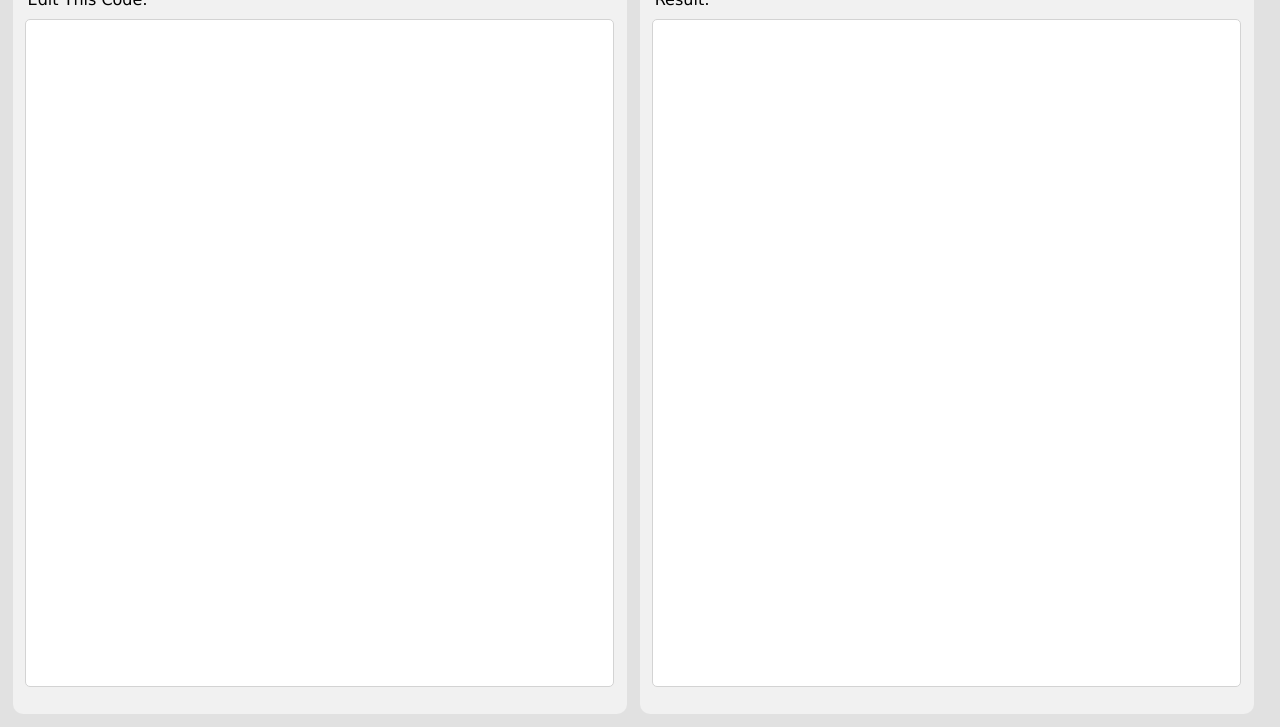
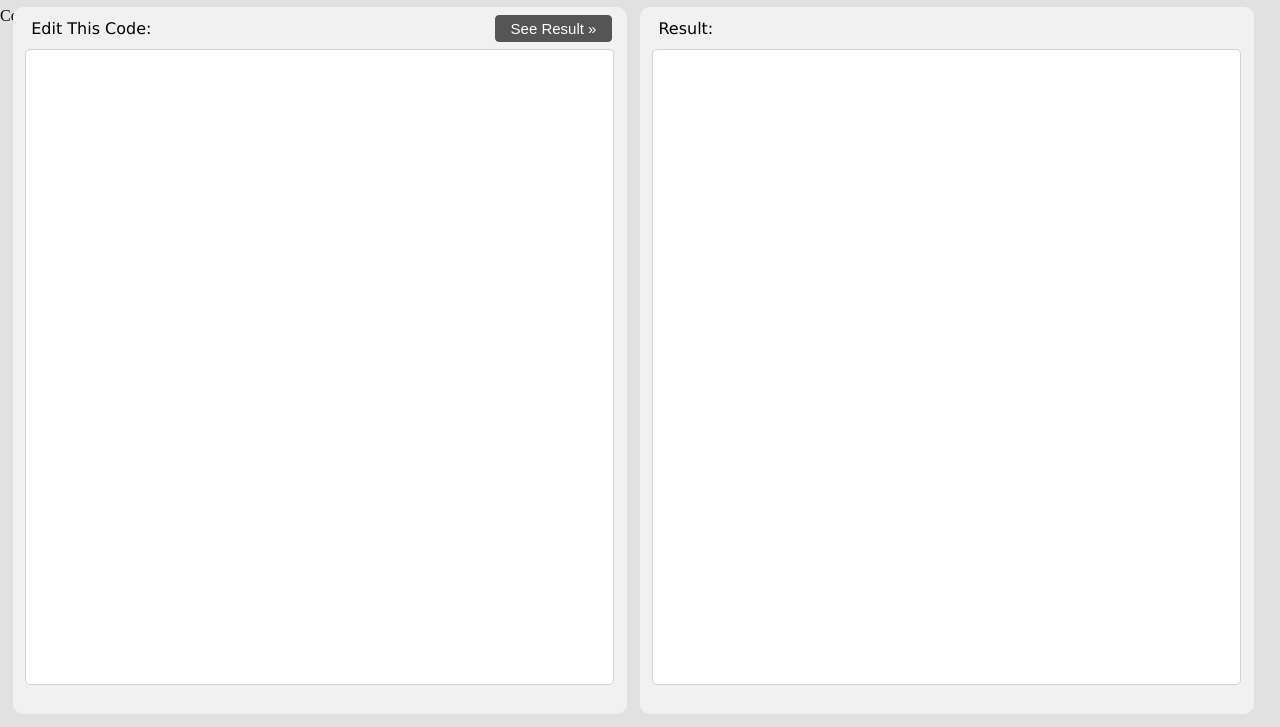
Before and after one commit to TKPARK/code-assist, a plain HTML site: page index.html in a window 1280 px wide. Shown: the part 73-800 px from the top of the page. Drawn offline with Linux system fonts and the light colour scheme.

Commit message:
Modified "index.html"

```diff
--- a/css/style.css
+++ b/css/style.css
@@ -1,18 +1,115 @@
-html,body {
+/* to-be */
+html, body {
 	color:#000000;
 	margin:0px;
 	font-size:100%;
 	background-color:#e1e1e1;
 }
 
-#ads {
-	background-color:#ffffff;
-	height: 104px;
+.container {
 	width:100%;
-	margin-top:0px;
-	min-width:903px;
+	overflow:auto;
+	position:absolute;
+	top:80px;
+	bottom:0;
+	height:auto;
+	min-height:250px;
+	min-width:500px;
 }
 
+.data-container, .result-container {
+	float:left;
+	height:100%;
+	width:49%;
+}
+
+.data, .result {
+	position:absolute;
+	top:0;bottom:0;
+	width:48%;
+	margin:1%;
+	margin-top:0;
+	background-color:#f1f1f1;
+	border-radius:10px;
+	height:auto;
+}
+
+.header-text {
+	margin-top:12px;
+	margin-left:3%;
+	font-family:verdana;
+	font-size:1em;
+}
+
+.data-wrapper {
+	position:absolute;
+	top:42px;
+	bottom:2%;
+	left:2%;
+	width:96.5%;
+	height:auto;
+}
+
+.result-wrapper {
+	position:absolute;
+	top:42px;
+	bottom:2%;
+	left:2%;
+	width:96.5%;
+	height:auto;
+	-webkit-overflow-scrolling:touch;
+}
+
+#textarea-code {
+	font-family:consolas,"courier new",monospace;
+	font-size:14px;
+	height:96.5%;
+	width:98%;
+	border:1px solid #d3d3d3;
+	border-radius:5px;
+	padding:0.5%;
+	resize: none;
+}
+
+.submit {
+    font-size:15px;
+    border-radius:4px;
+    background-color:#555555;
+    color:#ffffff;
+    border:1px solid #555555;
+    padding:4px 15px;
+    width:auto;
+	cursor:pointer;
+}
+.submit:hover {
+    background-color:#777777;
+}.submit:active {
+    background-color:#222222;
+}
+
+@media only screen and (max-device-width: 768px) {
+  .result-wrapper {
+  overflow: auto;
+  }
+  @media screen and (orientation:portrait) {
+    #textareaCode {
+      font-size:18px;
+    }
+    .data-container, .result-container {
+    height:50%;
+    float:none;
+    width:98%;
+    }
+    .data, .result {
+    position:relative;
+    width:100%;
+    margin:0;
+    height:99%;
+	}
+  }
+}
+
+/* as-is
 .menu {
 	height:30px;
 	background-color:#555555;
@@ -32,17 +129,6 @@ html,body {
 	margin-right:2%;
 	float:right;
 	vertical-align:top;
-}
-
-.container {
-	width:100%;
-	overflow:auto;
-	position:absolute;
-	top:50px;
-	bottom:0;
-	height:auto;
-	min-height:250px;
-	min-width:500px;
 }
 
 #textareaCode {
@@ -189,3 +275,4 @@ html,body {
 	}
   }
 }
+ */
--- a/index.html
+++ b/index.html
@@ -2,12 +2,10 @@
 <html>
 
 	<head>
-		<title>
-			<h1>Coreflex Code Assist</h1>
-		</title>
+		<title>Coreflex Code Assist</title>
 
 		<meta charset="utf-8">
-		<link rel="stylesheet" type="text/css" href="css/reset.css">
+		<!-- <link rel="stylesheet" type="text/css" href="css/reset.css"> -->
 		<link rel="stylesheet" type="text/css" href="css/jquery-linedtextarea.css">
 		<link rel="stylesheet" type="text/css" href="css/style.css">
 		<script type="text/javascript" src="script/jquery-1.11.2.min.js"></script>
@@ -23,20 +21,23 @@
 		</header>
 
 		<div class="container">
-			<div class="textareacontainer">
-				<div class="textarea">
-					<div style="width:auto;float:left;" class="headerText">Edit This Code:</div>
-					<div class="textareawrapper">
-						<textarea autocomplete="off" class="code_input" id="textareaCode" wrap="logical" xrows="30" xcols="50"></textarea>
+			<div class="data-container">
+				<div class="data">
+					<div style="width:auto;float:left;" class="header-text">Edit This Code:</div>
+					<div class="headerBtnDiv" style="width:auto;float:right;margin-top:8px;margin-right:2.4%;">
+						<button class="submit" type="button" onclick="submitTryit()">See Result &raquo;</button>
+					</div>
+					<div class="data-wrapper">
+						<textarea autocomplete="off" class="code-input" id="textarea-code" wrap="logical" xrows="30" xcols="50"></textarea>
 					</div>
 				</div>
 			</div>
 
-			<div class="iframecontainer">
-				<div class="iframe">
-					<div class="headerText resultHeader">Result:</div>
-					<div class="iframewrapper">
-						<textarea xcols="50" xrows="30" wrap="logical" id="textareaCode" class="code_input" autocomplete="off"></textarea>
+			<div class="result-container">
+				<div class="result">
+					<div class="header-text">Result:</div>
+					<div class="result-wrapper">
+						<textarea autocomplete="off" class="code-input" id="textarea-code" wrap="logical" xrows="30" xcols="50"></textarea>
 					</div>
 				</div>
 			</div>
```
Also changed, not shown: 1 other file.
